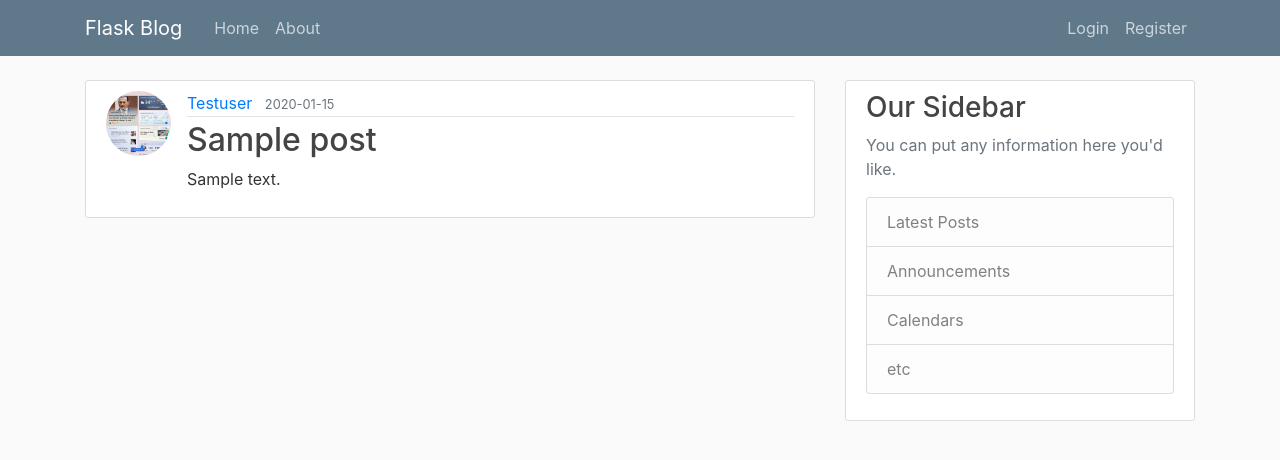
After one commit to JieEnT/Flask_Project, a Flask app: page /post/1 in a window 1280 px wide. The commit adds this page. Shown: the top 460 px of the page. Run offline with Flask 2, Linux system fonts and the light colour scheme; data comes from the database, SQL or seed files in the repository; both versions use the stored data as it was after the commit; tables that the repository leaves empty hold one stand-in row (values such as "Sample post"); some libraries are stand-ins or nearby versions.

Commit message:
Added created routes for cud operations

```diff
--- a/Flask_Blog/flaskblog/routes.py
+++ b/Flask_Blog/flaskblog/routes.py
@@ -1,33 +1,17 @@
 import os
 import secrets
 from PIL import Image
-from flask import render_template, url_for, flash, redirect, request
+from flask import render_template, url_for, flash, redirect, request, abort
 from flaskblog import app, db, bcrypt
-from flaskblog.forms import RegistrationForm, LoginForm, UpdateAccountForm
+from flaskblog.forms import RegistrationForm, LoginForm, UpdateAccountForm, PostForm
 from flaskblog.models import User, Post
 from flask_login import login_user, current_user, logout_user, login_required
-
-
-# A list of all the possible posts
-posts = [
-    {
-        'author': 'John Doe',
-        'title': 'Blog post 1',
-        'content': 'First post content',
-        'date_posted': 'April 20, 2018'
-    },
-    {
-        'author': 'Jane Doe',
-        'title': 'Blog post 2',
-        'content': 'Second post content',
-        'date_posted': 'April 21, 2018'
-    }
-]
-
 
 @app.route("/")
 @app.route("/home")
 def home():
+    #Instead of using dummy post data we will query the post data from the database
+    posts = Post.query.all()
     return render_template('home.html', posts=posts)
 
 
@@ -113,3 +97,54 @@ def account():
         form.email.data = current_user.email
     image_file = url_for('static', filename='profile_pics/' + current_user.image_file)
     return render_template('account.html', title='Account', image_file=image_file, form=form)
+
+@app.route("/post/new", methods=['GET', 'POST'])
+@login_required
+def new_post():
+    form = PostForm()
+    if form.validate_on_submit():
+        post = Post(title=form.title.data, content=form.content.data, author=current_user)
+        db.session.add(post)
+        db.session.commit()
+        flash('Your post has been created!', 'success')
+        return redirect(url_for('home'))
+    return render_template('create_post.html', title='New Post', form=form)
+
+# To create a route with a variable path name
+@app.route("/post/<int:post_id>")
+def post(post_id):
+    post = Post.query.get_or_404(post_id)
+    return render_template('post.html', title=post.title, post=post)
+
+
+@app.route("/post/<int:post_id>/update", methods=['GET', 'POST'])
+@login_required
+def update_post(post_id):
+    post = Post.query.get_or_404(post_id)
+    #Check if the post author is same as the current user as only the post author can update the post
+    if post.author != current_user:
+        abort(403)
+    form = PostForm()
+    if form.validate_on_submit():
+        post.title = form.title.data
+        post.content = form.content.data
+        db.session.commit()
+        flash('Your post has been updated!', 'success')
+        return redirect(url_for('post', post_id=post.id))
+    elif request.method == 'GET':
+        form.title.data = post.title
+        form.content.data = post.content
+    return render_template('create_post.html', title='Update Post',
+                           form=form, legend='Update Post')
+
+
+@app.route("/post/<int:post_id>/delete", methods=['POST'])
+@login_required
+def delete_post(post_id):
+    post = Post.query.get_or_404(post_id)
+    if post.author != current_user:
+        abort(403)
+    db.session.delete(post)
+    db.session.commit()
+    flash('Your post has been deleted!', 'success')
+    return redirect(url_for('home'))
--- a/Flask_Blog/flaskblog/templates/layout.html
+++ b/Flask_Blog/flaskblog/templates/layout.html
@@ -38,6 +38,7 @@
                     <!-- Navbar Right Side -->
                     <div class="navbar-nav">
                         {% if current_user.is_authenticated %}
+                            <a class="nav-item nav-link" href="{{ url_for('new_post') }}">New Post</a>
                             <a class="nav-item nav-link" href="{{ url_for('account') }}">Account</a>
                             <a class="nav-item nav-link" href="{{ url_for('logout') }}">Logout</a>
                         {% else %}
--- /dev/null
+++ b/Flask_Blog/flaskblog/templates/post.html
@@ -0,0 +1,44 @@
+{% extends "layout.html" %}
+{% block content %}
+<article class="media content-section">
+    <img class="rounded-circle article-img"
+        src="{{ url_for('static', filename='profile_pics/' + post.author.image_file) }}">
+    <div class="media-body">
+        <div class="article-metadata">
+            <a class="mr-2" href="#">{{ post.author.username }}</a>
+            <small class="text-muted">{{ post.date_posted.strftime('%Y-%m-%d') }}</small>
+            {% if post.author == current_user %}
+            <div>
+                <a class="btn btn-secondary btn-sm mt-1 mb-1"
+                    href="{{ url_for('update_post', post_id=post.id) }}">Update</a>
+                <!-- We can insert the modal here through data-target='#deleteModal' -->
+                <button type="button" class="btn btn-danger btn-sm m-1" data-toggle="modal"
+                    data-target="#deleteModal">Delete</button>
+            </div>
+            {% endif %}
+        </div>
+        <h2 class="article-title">{{ post.title }}</h2>
+        <p class="article-content">{{ post.content }}</p>
+    </div>
+</article>
+<!-- Modal from bootstrap -->
+<div class="modal fade" id="deleteModal" tabindex="-1" role="dialog" aria-labelledby="deleteModalLabel"
+    aria-hidden="true">
+    <div class="modal-dialog" role="document">
+        <div class="modal-content">
+            <div class="modal-header">
+                <h5 class="modal-title" id="deleteModalLabel">Delete Post?</h5>
+                <button type="button" class="close" data-dismiss="modal" aria-label="Close">
+                    <span aria-hidden="true">&times;</span>
+                </button>
+            </div>
+            <div class="modal-footer">
+                <button type="button" class="btn btn-secondary" data-dismiss="modal">Close</button>
+                <form action="{{ url_for('delete_post', post_id=post.id) }}" method="POST">
+                    <input class="btn btn-danger" type="submit" value="Delete">
+                </form>
+            </div>
+        </div>
+    </div>
+</div>
+{% endblock content %}
```
Also changed, not shown: Flask_Blog/flaskblog/forms.py (+7 -1 lines), Flask_Blog/flaskblog/templates/create_post.html (added, +40 -0 lines), Flask_Blog/flaskblog/templates/home.html (+5 -3 lines), Flask_Blog/flaskblog/site.db.
